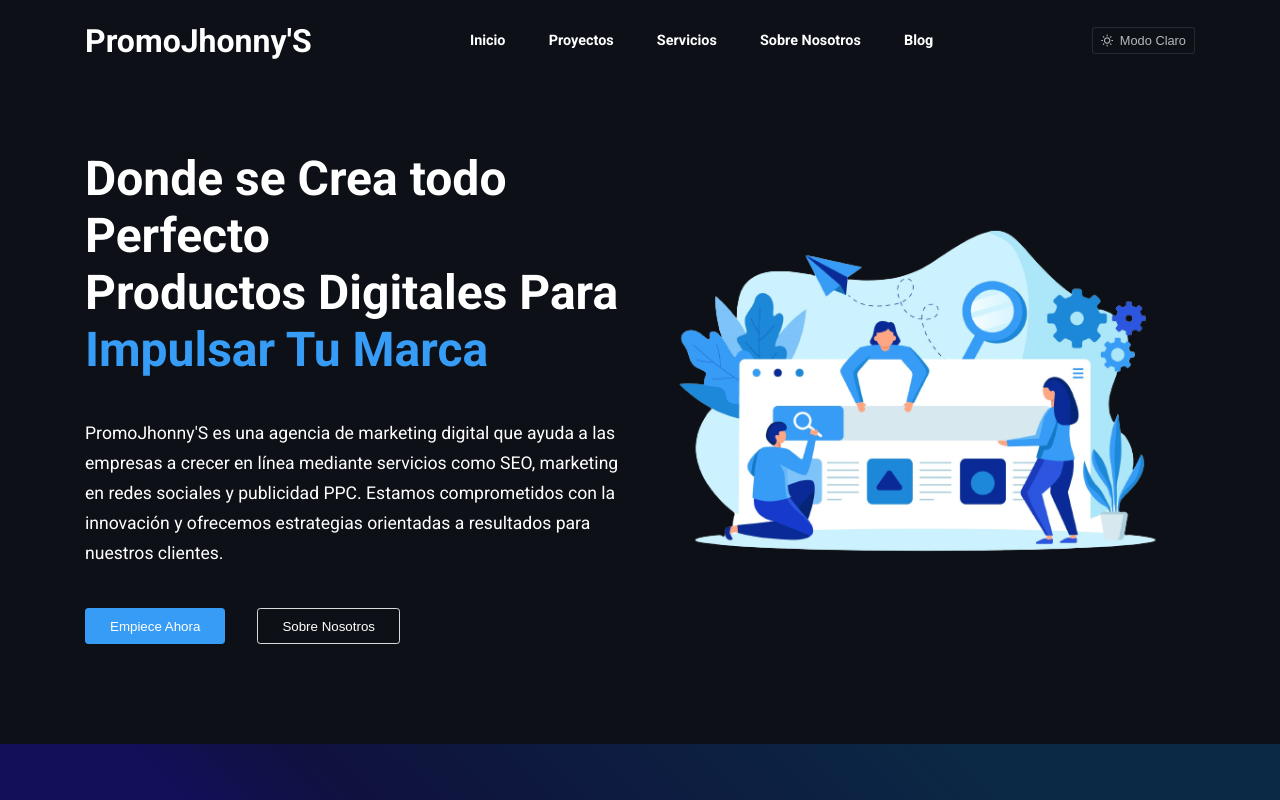
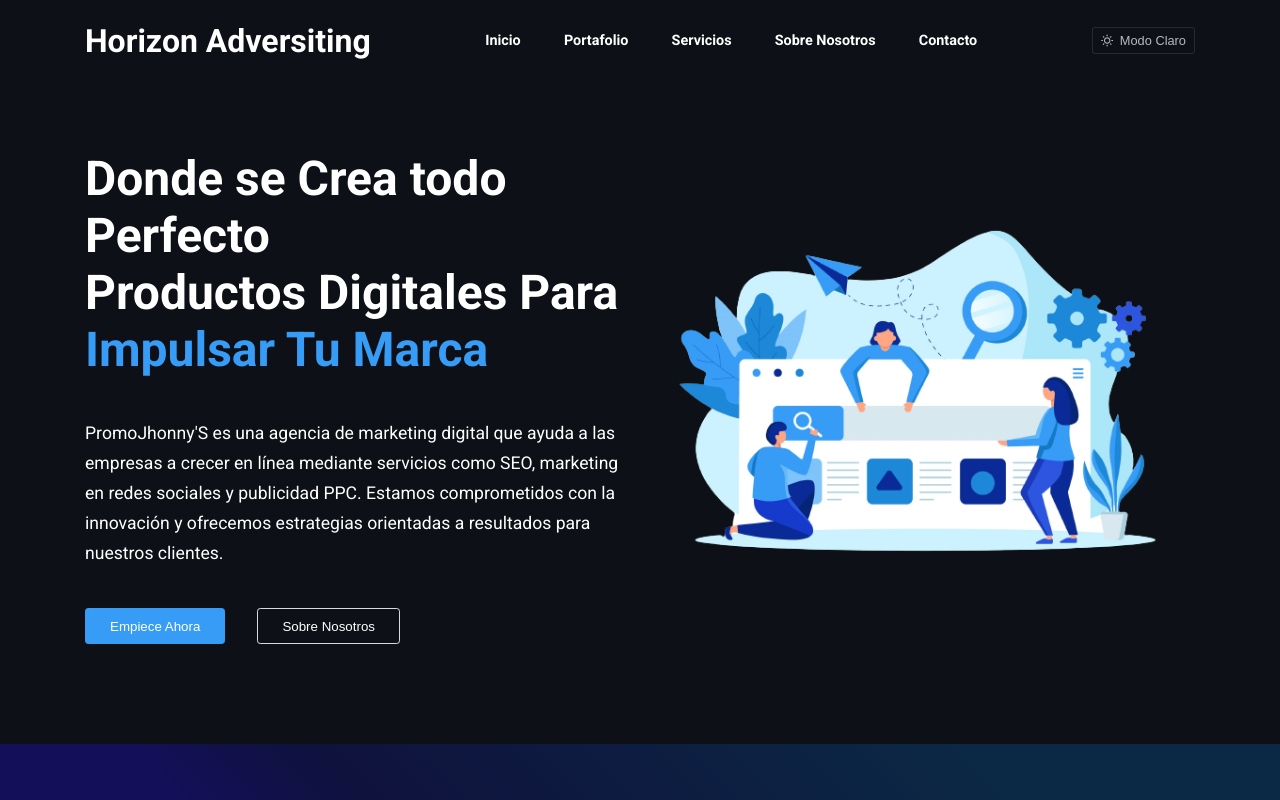
Before and after one commit to Xlugner/HorizonAdversiting, a React (Vite) app: page / in a window 1280 px wide. Shown: the top 800 px of the page. Built offline with nearby package versions, Linux system fonts and the light colour scheme.

Commit message:
cambiando header y textos

```diff
--- a/index.html
+++ b/index.html
@@ -4,7 +4,7 @@
     <meta charset="UTF-8" />
     <link rel="icon" type="image/svg+xml" href="/logo.svg" />
     <meta name="viewport" content="width=device-width, initial-scale=1.0" />
-    <title>FutureMedia</title>
+    <title>HorizonAdversiting</title>
   </head>
   <body>
     <div id="root"></div>
--- a/src/Components/Footer/Footer.tsx
+++ b/src/Components/Footer/Footer.tsx
@@ -70,14 +70,11 @@
               transition: 'all 1s ease-out 0.5s',
             }}
           >
-            <h2>FutureMedia</h2>
+            <h2>Horizon Adversiting</h2>
             <p className="description footer__desc">Grow with us</p>
             <p className="small__text description">
-              "Grow with Us" is more than just an invitation to take
-              advantage of our range of services - it's a promise of
-              partnership and growth. At our company, we are dedicated
-              to providing personalized solutions that help businesses
-              and individuals achieve their goals.
+              Agencia de Publicidad
+              Emprende y crece con nosotros
             </p>
           </div>
           <div
@@ -109,7 +106,7 @@
         </div>
         <p className="copyright">
           Copyright© {year}, developed by{' '}
-          <a href="https://github.com/xroobix">RooB</a>. All rights
+          <a href="https://www.instagram.com/horizon_adversiting/">HorizonAdversiting</a>. All rights
           reserved.
         </p>
       </div>
--- a/src/Components/Header/Header.tsx
+++ b/src/Components/Header/Header.tsx
@@ -13,8 +13,8 @@
       display: 'Inicio',
     },
     {
-      path: '#projects',
-      display: 'Proyectos',
+      path: '#portafolio',
+      display: 'Portafolio',
     },
     {
       path: '#services',
@@ -25,8 +25,8 @@
       display: 'Sobre Nosotros',
     },
     {
-      path: '#blog',
-      display: 'Blog',
+      path: '#contacto',
+      display: 'Contacto',
     },
   ];
 
@@ -100,7 +100,7 @@
         <div className="nav__wrapper">
           <div className="logo">
             <h2>
-              <a href="#">PromoJhonny'S</a>
+              <a href="#">Horizon Adversiting</a>
             </h2>
           </div>
           <div
```
